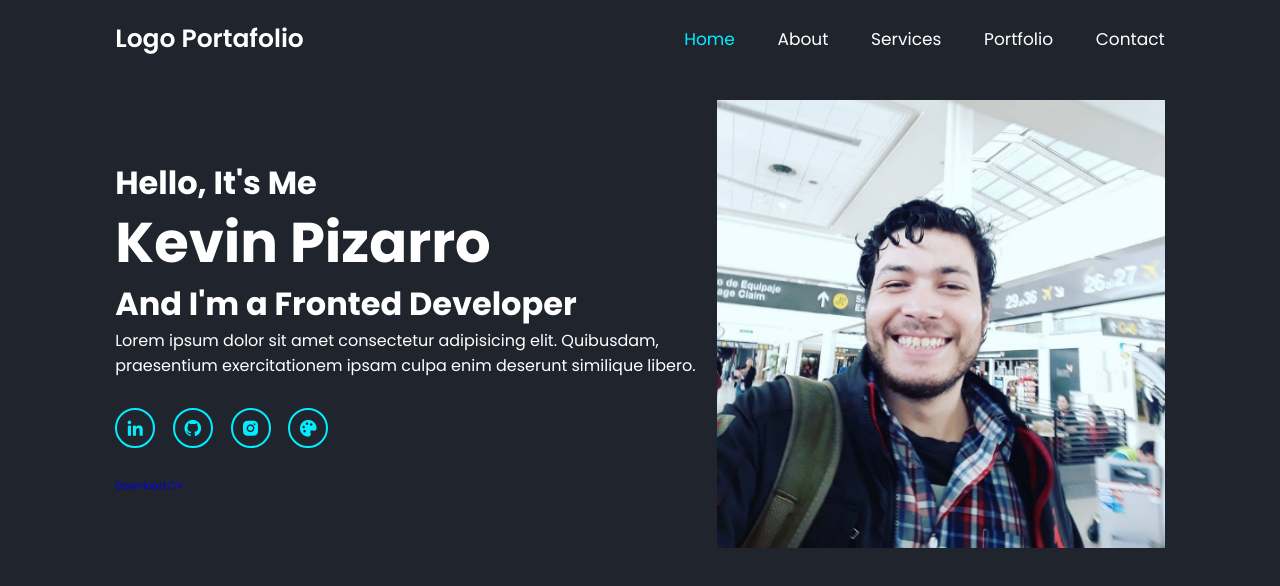
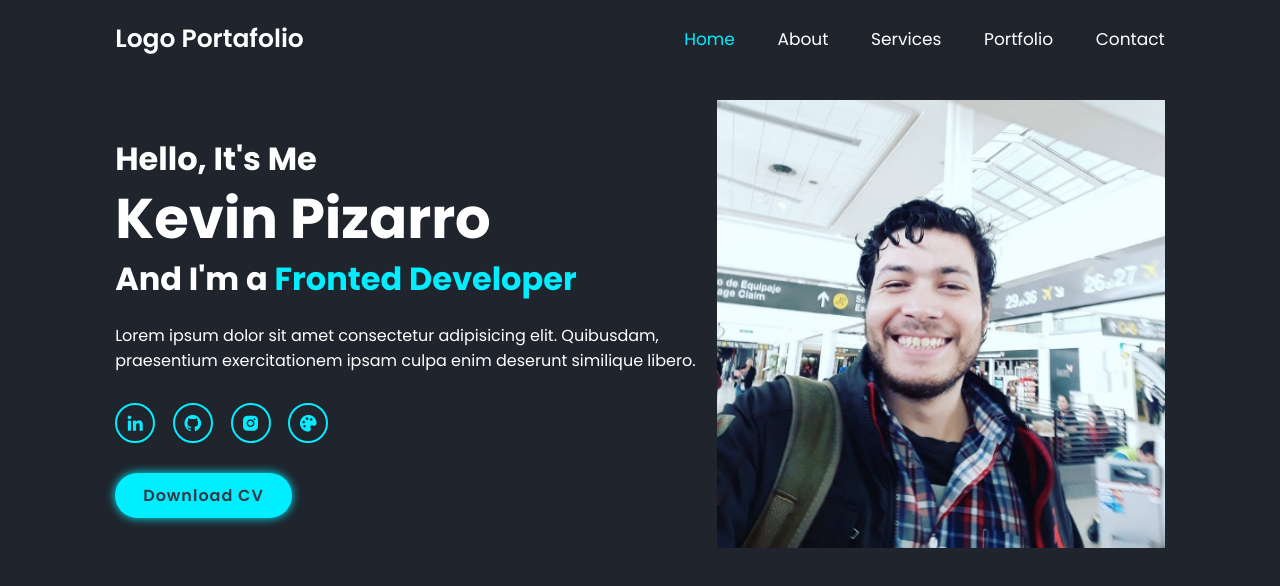
Before and after one commit to KPBaldur/Potfolio2023, a plain HTML site: page index.html in a window 1280 px wide. Drawn offline with nearby package versions, Linux system fonts and the light colour scheme; files whose address does not match are found by name.

Commit message:
Fin de Home
Fin de estilos para CSS en seccion de HOME

```diff
--- a/css/style.css
+++ b/css/style.css
@@ -86,6 +86,14 @@ section{
   font-weight: 700;
 }
 
+.home-content h3:nth-of-type(2) {
+  margin-bottom: 2rem;
+}
+
+span {
+  color: var(--main-color);
+}
+
 .home-content h1 {
   font-size: 5.6rem;
   font-weight: 700;
@@ -108,8 +116,28 @@ section{
   font-size: 2rem;
   color: var(--main-color);
   margin: 3rem 1.5rem 3rem 0;
+  transition: .5s ease;
 }
 
 .social-media a:hover {
+  background: var(--main-color);
+  color: var(--secondary-bg-color);
+  box-shadow: 0 0 1rem var(--main-color);
+}
 
+.btn {
+  display: inline-block;
+  padding: 1rem 2.8rem;
+  background: var(--main-color);
+  border-radius: 4rem;
+  box-shadow: 0 0 1rem var(--main-color);
+  font-size: 1.6rem;
+  color: var(--secondary-bg-color);
+  letter-spacing: .1rem;
+  font-weight: 600;
+  transition: .5s ease;
 }
+
+.btn:hover{
+  box-shadow: none;
+}
```
Also changed, not shown: index.html (indentation only).
